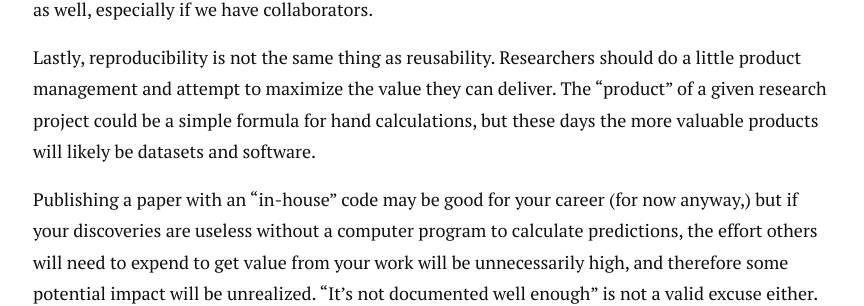
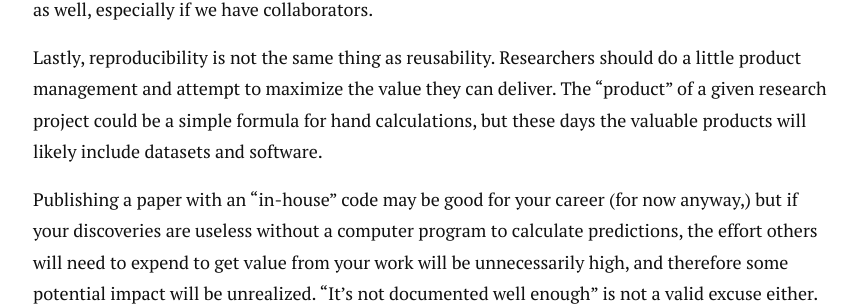
Before and after one commit to petebachant/petebachant.github.io, a Jekyll site: the page built from _posts/2024-12-06-failed-to-repro.markdown, in a window 1280 px wide and 900 px high, scrolled down 7972 px. Shown: the part 228-534 px from the top of the window, without its empty margins (207-1071 px from the left). Built offline with Jekyll 4.4.1, drawn with Linux system fonts in a browser that asks for light colours; nearby versions of some CDN libraries; comment, search, counter and statistics services are not loaded.

Commit message:
Update repro fail post

```diff
--- a/_posts/2024-12-06-failed-to-repro.markdown
+++ b/_posts/2024-12-06-failed-to-repro.markdown
@@ -288,7 +288,7 @@ Researchers should do a little product management
 and attempt to maximize the value they can deliver.
 The "product" of a given research project
 could be a simple formula for hand calculations,
-but these days the more valuable products will likely be datasets
+but these days the valuable products will likely include datasets
 and software.
 
 Publishing a paper with an "in-house" code may be good for
```
